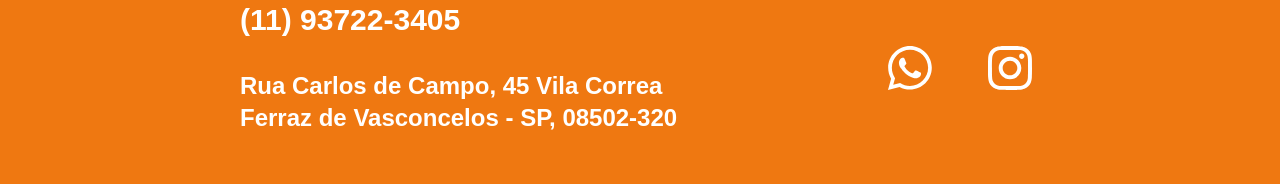
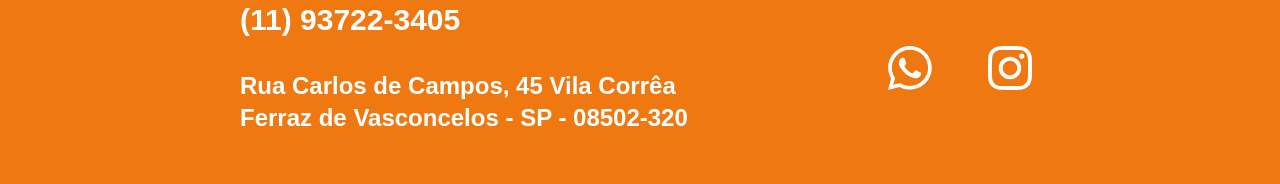
Before and after one commit to RonaldMamani/LaBrinque, a React (Vite) app: page /sobre in a window 1280 px wide. Shown: the part 2001-2185 px from the top of the page. Built offline with nearby package versions, Linux system fonts and the light colour scheme.

Commit message:
Arrumando o texto de descrisão na pagina Home

```diff
--- a/src/components/Footer/index.jsx
+++ b/src/components/Footer/index.jsx
@@ -34,8 +34,12 @@ export default function Footer(){
                     ">
                     <TextBoldWhite className="text-3xl" text="(11) 93722-3405" />
                     <div>
-                        <TextBoldWhite className="text-2xl" text="Rua Carlos de Campo, 45 Vila Correa" />
-                        <TextBoldWhite className="text-2xl" text="Ferraz de Vasconcelos - SP, 08502-320" />
+                        <TextBoldWhite
+                            className="text-2xl"
+                            text="Rua Carlos de Campos, 45 Vila Corrêa" />
+                        <TextBoldWhite
+                            className="text-2xl"
+                            text="Ferraz de Vasconcelos - SP - 08502-320" />
                     </div>
                 </div>
                 <div className="
@@ -73,7 +77,7 @@ export default function Footer(){
                 ">
                 <TextBoldWhite
                     className=""
-                    text="Lá Brinquê - Clinica de Desenvolvimento Infantil © 2025 - Todos os direitos reservados" />
+                    text="Lá Brinquê - Clínica de Desenvolvimento Infantil © 2025 - Todos os direitos reservados" />
             </div>
         </footer>
     )
--- a/src/components/Intro/index.jsx
+++ b/src/components/Intro/index.jsx
@@ -29,12 +29,14 @@ export default function Intro (){
                             text-[36px] font-bold
                             md:text-[40px] md:px-16
                             lg:text-7xl
-                            ">Olá, somos uma Clínica de Desenvolvimento Infantil Lá Brinquê</h1>
+                            ">
+                            Olá, somos a clínica de Desenvolvimento Infantil Lá Brinquê
+                        </h1>
                         <p className="
                             text-[19px] px-8
                             md:px-32 md:text-[20px]
                             lg:text-3xl lg:px-64
-                            ">Aqui você encontrara uma equipe que irá promover o desenvolvimento integral e o bem-estar das crianças.</p>
+                            ">Aqui você encontrará uma equipe que irá promover o desenvolvimento integral e o bem-estar das crianças.</p>
                     </div>
                     <div className="
                         flex flex-col items-center gap-8 font-bold text-[16px] text-white
```
